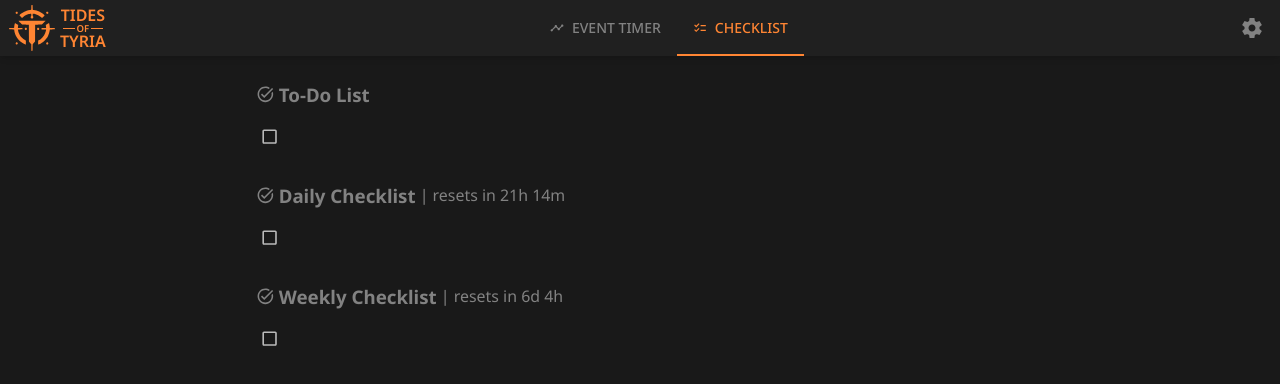
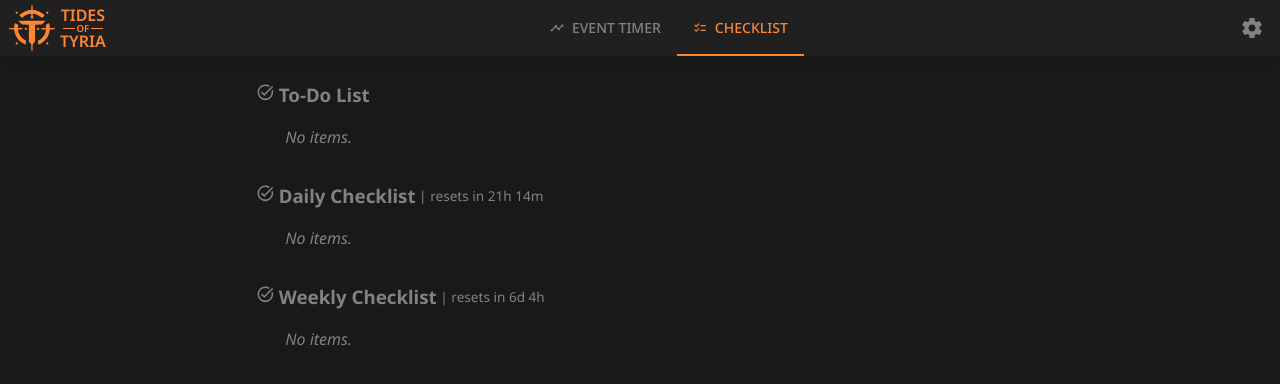
Before and after one commit to kitallen23/tides-of-tyria, a React (Vite) app: page /checklist in a window 1280 px wide. Shown: the top 384 px of the page. Built offline with nearby package versions, Linux system fonts and the light colour scheme.

Commit message:
Feat: added placeholder for when an editor group has no items

```diff
--- a/src/components/editor/ChecklistGroup.jsx
+++ b/src/components/editor/ChecklistGroup.jsx
@@ -28,6 +28,7 @@ export const ChecklistGroup = ({
         handleItemChange,
         handleAddItem,
         handleRemoveItem,
+        handleBlurItem,
         handleIndentItem,
         handleApplyStyle,
         handleMouseEnter,
@@ -64,23 +65,7 @@ export const ChecklistGroup = ({
         handleLinkRemoveClick,
     } = useChecklistGroup({ checklistItems, setChecklistItems });
 
-    // TODO: Remove me
-    // const logAllItems = () => {
-    //     if (checklistGroupRef.current) {
-    //         const contentEditableDivs =
-    //             checklistGroupRef.current.querySelectorAll(
-    //                 '[contenteditable="true"]'
-    //             );
-    //         const itemsWithHtml = checklistItems.map((item, i) => ({
-    //             html: contentEditableDivs[i].innerHTML,
-    //             ...item,
-    //         }));
-    //         console.info(`Checklist items: `, itemsWithHtml);
-    //     }
-    // };
-
     return (
-        <>
         <div
             className={styles.checklistGroup}
             ref={checklistGroupRef}
@@ -88,6 +73,16 @@ export const ChecklistGroup = ({
             onMouseOver={handleMouseEnter}
             onMouseOut={handleMouseLeave}
         >
+            {checklistItems.length === 0 ? (
+                // No items placeholder
+                <div
+                    className={styles.noItemsPlaceholder}
+                    onClick={() => handleAddItem({ focus: true })}
+                >
+                    <em>No items.</em>
+                </div>
+            ) : (
+                <>
                     {/* Toolbar */}
                     <div
                         ref={toolbarRef}
@@ -187,14 +182,16 @@ export const ChecklistGroup = ({
                         <Button
                             variant="text"
                             color={
-                            isTempLinkUrlValid && tempLinkText?.trim().length
+                                isTempLinkUrlValid &&
+                                tempLinkText?.trim().length
                                     ? "primary"
                                     : "muted"
                             }
                             sx={{ minWidth: 0, padding: 0.5 }}
                             onClick={handleApplyLink}
                             disabled={
-                            !isTempLinkUrlValid || !tempLinkText?.trim().length
+                                !isTempLinkUrlValid ||
+                                !tempLinkText?.trim().length
                             }
                         >
                             <CheckSharp />
@@ -262,14 +259,13 @@ export const ChecklistGroup = ({
                             onIndent={handleIndentItem}
                             onFocusNextEditor={handleFocusNextEditor}
                             onFocusPreviousEditor={handleFocusPreviousEditor}
+                            onBlur={handleBlurItem}
                             placeholder={placeholder}
                         />
                     ))}
+                </>
+            )}
         </div>
-
-            {/* TODO: Remove me */}
-            {/* <Button onClick={() => logAllItems()}>Log checklist items</Button> */}
-        </>
     );
 };
 
--- a/src/components/editor/ChecklistItem/ChecklistItem.jsx
+++ b/src/components/editor/ChecklistItem/ChecklistItem.jsx
@@ -14,6 +14,7 @@ export const ChecklistItem = ({
     placeholder,
     onChange,
     onSelect,
+    onBlur,
     onNewLine,
     onRemoveLine,
     onIndent,
@@ -80,6 +81,13 @@ export const ChecklistItem = ({
     const handleFocusNextEditor = left => {
         onFocusNextEditor({ id: item.id, left });
     };
+    const handleBlur = event => {
+        const newTarget = event.relatedTarget || document.activeElement;
+        const isNested = newTarget?.closest(".checklist-item") !== null;
+        if (!isNested) {
+            onBlur({ id: item.id });
+        }
+    };
 
     const handleKeyDown = e => {
         if (e.key === "Tab") {
@@ -135,9 +143,11 @@ export const ChecklistItem = ({
                 styles[`indent${item.indentLevel}`],
                 {
                     [styles.isComplete]: item.isComplete,
-                }
+                },
+                "checklist-item"
             )}
             onKeyDown={handleKeyDown}
+            onBlur={handleBlur}
         >
             <Checkbox
                 checked={item.isComplete}
--- a/src/components/editor/checklist-group.module.scss
+++ b/src/components/editor/checklist-group.module.scss
@@ -1,5 +1,14 @@
+@use "@/styles/variables/editor-variables" as e;
+
 .checklistGroup {
     position: relative;
+
+    .noItemsPlaceholder {
+        margin-left: 1.7em;
+        color: var(--text-muted);
+        padding: e.$editor-padding-vertical e.$editor-padding-horizontal;
+        cursor: text;
+    }
 
     .floatingToolbar {
         position: absolute;
--- a/src/components/editor/useChecklistGroup.js
+++ b/src/components/editor/useChecklistGroup.js
@@ -12,6 +12,7 @@ import { toast } from "react-hot-toast";
 import { copyToClipboard } from "@/utils/util";
 import inlineEditorStyles from "./InlineEditor/inline-editor.module.scss";
 import {
+    getDecodedLengthWithBr,
     moveCursorToCharacterOffsetOfEditor,
     moveCursorToEditor,
     moveCursorToFirstLineOfEditor,
@@ -169,6 +170,7 @@ const useChecklistGroup = ({ checklistItems, setChecklistItems }) => {
 
                 // Create a new array with the new item inserted at the correct position
                 const newItems = items.toSpliced(index + 1, 0, newItem);
+
                 if (focus) {
                     setTimeout(() => newItem.inputRef.current?.focus(), 1);
                 }
@@ -192,7 +194,7 @@ const useChecklistGroup = ({ checklistItems, setChecklistItems }) => {
 
         const index = checklistItems.findIndex(item => item.id === id);
 
-        if (index > 0) {
+        if (index >= 0) {
             const prevRef = checklistItems[index - 1]?.inputRef;
             if (prevRef?.current) {
                 // Find the number of characters in the previous line's content
@@ -218,6 +220,42 @@ const useChecklistGroup = ({ checklistItems, setChecklistItems }) => {
             // Only remove this line if index is greater than zero (don't remove
             // the first line)
             setChecklistItems(items => items.filter(item => item.id !== id));
+        }
+    };
+
+    /**
+     * Handles the blur event for a checklist item by performing validation and potentially removing the item.
+     *
+     * This function checks if there is exactly one item in the `checklistItems` array and whether the
+     * blurred item's ID matches the current item's ID. It then verifies if the content within the
+     * associated editor is empty (considering `<br>` tags). If the content is empty, the item is removed.
+     *
+     * @param {Object} event - The blur event object containing details about the event.
+     * @param {number|string} event.id - The unique identifier of the checklist item that triggered the blur event.
+     */
+    const handleBlurItem = ({ id }) => {
+        // Perform some initial logic checks and return early if we shouldn't be
+        // removing an item
+        if (checklistItems.length !== 1) {
+            return;
+        }
+
+        const [currentItem] = checklistItems;
+        if (currentItem.id !== id) {
+            return;
+        }
+        const editor = currentItem.inputRef?.current;
+        if (!editor) {
+            return;
+        }
+
+        // Calculate the decoded length of the editor's inner HTML, considering
+        // <br> tags
+        const contentLength = getDecodedLengthWithBr(editor.innerHTML);
+
+        // If there is no content, remove the item
+        if (contentLength === 0 || editor.innerHTML === "<br>") {
+            handleRemoveItem({ id });
         }
     };
 
@@ -742,16 +780,6 @@ const useChecklistGroup = ({ checklistItems, setChecklistItems }) => {
         }
     };
 
-    // If there are no checklist items, add a blank line (ensures there's always
-    // an input field)
-    const hasAddedInitialItem = useRef(false);
-    useEffect(() => {
-        if (!checklistItems.length && !hasAddedInitialItem.current) {
-            handleAddItem({});
-            hasAddedInitialItem.current = true;
-        }
-    }, [checklistItems, handleAddItem]);
-
     return {
         checklistGroupRef,
         checklistItems,
@@ -760,6 +788,7 @@ const useChecklistGroup = ({ checklistItems, setChecklistItems }) => {
         handleItemChange,
         handleAddItem,
         handleRemoveItem,
+        handleBlurItem,
         handleIndentItem,
         handleApplyStyle,
         handleMouseEnter,
--- a/src/views/checklist/ChecklistPage.jsx
+++ b/src/views/checklist/ChecklistPage.jsx
@@ -4,10 +4,9 @@ import globalStyles from "@/styles/modules/global-styles.module.scss";
 import styles from "./checklist-page.module.scss";
 import ChecklistGroup from "@/components/editor/ChecklistGroup";
 import useChecklistPage from "./useChecklistPage";
-import { useTheme } from "@/utils/theme-provider";
+import classNames from "classnames";
 
 const ChecklistPage = () => {
-    const { colors } = useTheme();
     const {
         todoChecklistItems,
         setTodoChecklistItems,
@@ -27,10 +26,12 @@ const ChecklistPage = () => {
         >
             {/* Todo checklist */}
             <div className={styles.group}>
-                <h3 className={styles.heading}>
+                <div className={styles.heading}>
+                    <h3>
                         <TaskAltSharp style={{ marginRight: "0.25rem" }} />
                         To-Do List
                     </h3>
+                </div>
                 <ChecklistGroup
                     checklistItems={todoChecklistItems}
                     setChecklistItems={setTodoChecklistItems}
@@ -40,20 +41,20 @@ const ChecklistPage = () => {
 
             {/* Daily checklist */}
             <div className={styles.group}>
-                <h3 className={styles.heading}>
+                <div className={styles.heading}>
+                    <h3>
                         <TaskAltSharp style={{ marginRight: "0.25rem" }} />
                         Daily Checklist
+                    </h3>
                     <span
-                        style={{
-                            color: colors.muted,
-                            fontSize: "0.85em",
-                            fontWeight: "normal",
-                        }}
-                        className={globalStyles.hideBelowMd}
+                        className={classNames(
+                            styles.resetIndicator,
+                            globalStyles.hideBelowMd
+                        )}
                     >
                         &nbsp;| resets in {timeUntilDailyReset}
                     </span>
-                </h3>
+                </div>
                 <ChecklistGroup
                     checklistItems={dailyChecklistItems}
                     setChecklistItems={setDailyChecklistItems}
@@ -63,20 +64,20 @@ const ChecklistPage = () => {
 
             {/* Weekly checklist */}
             <div className={styles.group}>
-                <h3 className={styles.heading}>
+                <div className={styles.heading}>
+                    <h3>
                         <TaskAltSharp style={{ marginRight: "0.25rem" }} />
                         Weekly Checklist
+                    </h3>
                     <span
-                        style={{
-                            color: colors.muted,
-                            fontSize: "0.85em",
-                            fontWeight: "normal",
-                        }}
-                        className={globalStyles.hideBelowMd}
+                        className={classNames(
+                            styles.resetIndicator,
+                            globalStyles.hideBelowMd
+                        )}
                     >
                         &nbsp;| resets in {timeUntilWeeklyReset}
                     </span>
-                </h3>
+                </div>
                 <ChecklistGroup
                     checklistItems={weeklyChecklistItems}
                     setChecklistItems={setWeeklyChecklistItems}
--- a/src/views/checklist/checklist-page.module.scss
+++ b/src/views/checklist/checklist-page.module.scss
@@ -9,6 +9,11 @@
     .heading {
         display: flex;
         align-items: center;
+
+        .resetIndicator {
+            color: var(--text-muted);
+            font-size: 0.85em;
+        }
     }
 
     .group {
```
Lines whose indentation alone changed are shown as unchanged.
